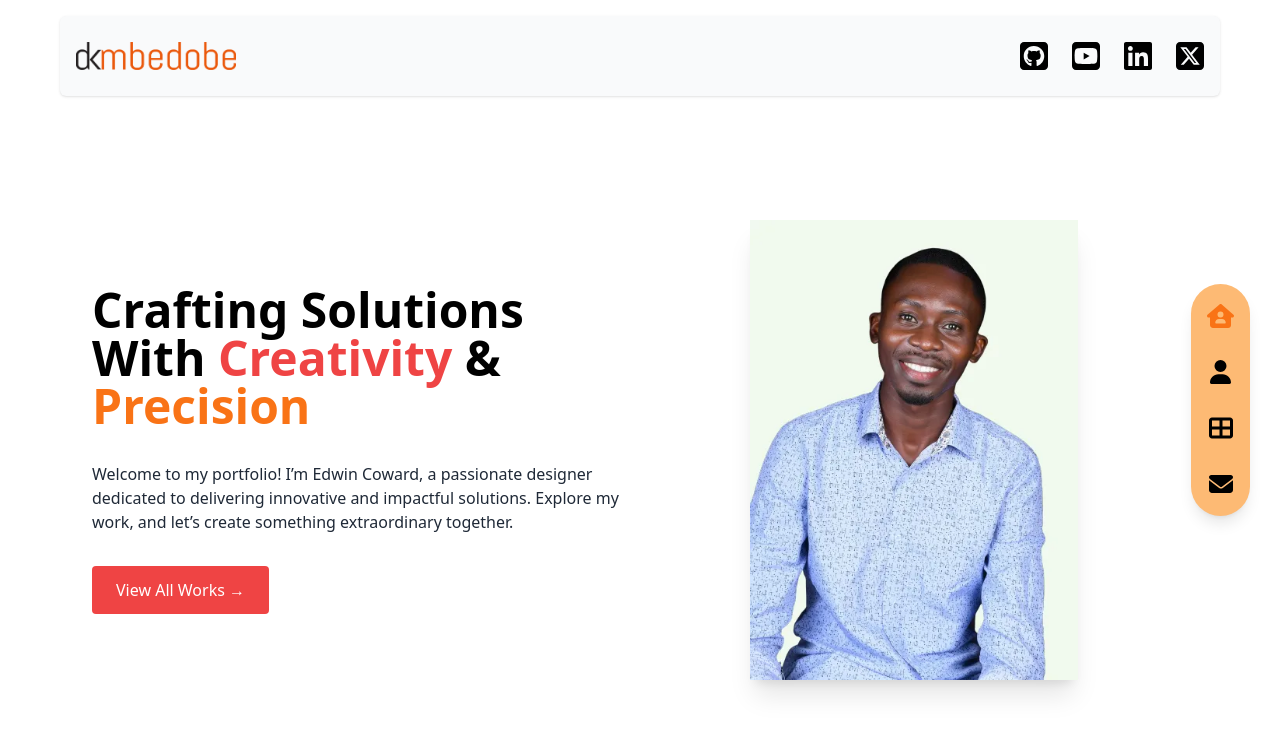
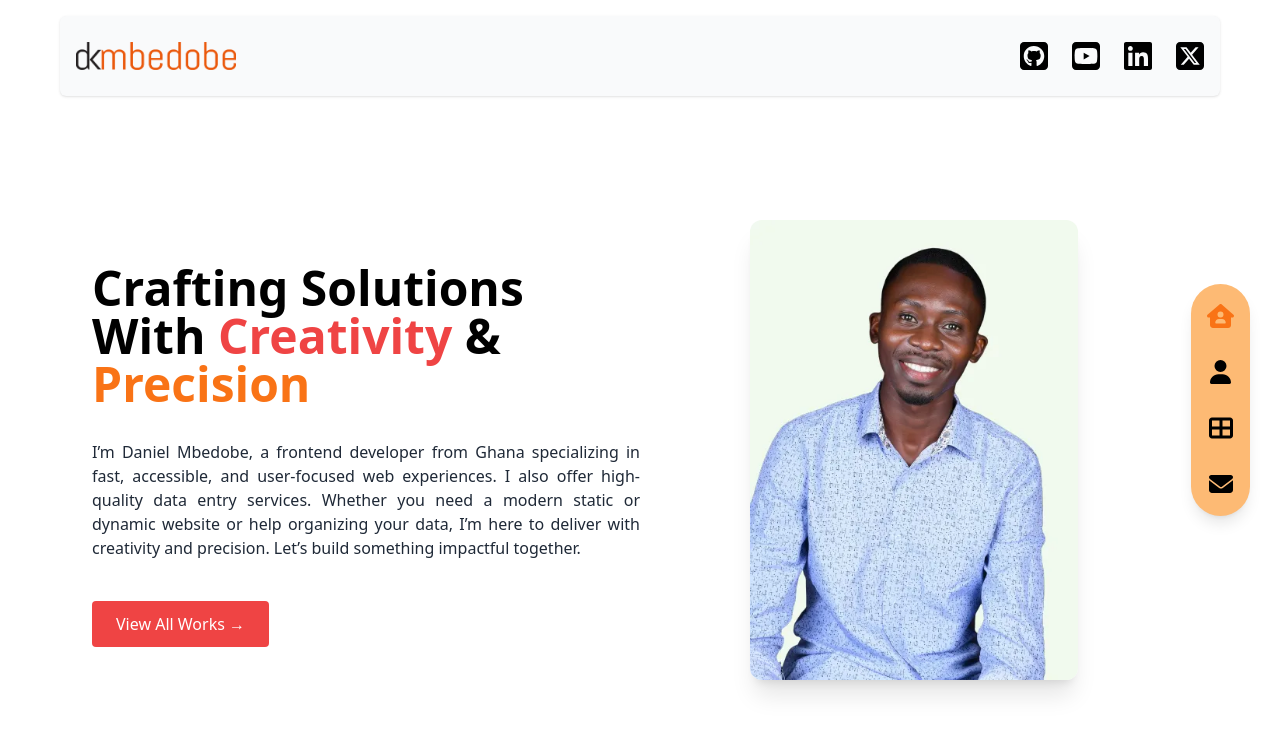
Before and after one commit to MBEDOBE/dkm, a React (Vite) app: page / in a window 1280 px wide. Shown: the top 734 px of the page. Built offline with nearby package versions, Linux system fonts and the light colour scheme.

Commit message:
home page finalised

```diff
--- a/package.json
+++ b/package.json
@@ -15,6 +15,7 @@
     "@fortawesome/free-regular-svg-icons": "^6.7.2",
     "@fortawesome/free-solid-svg-icons": "^6.7.2",
     "@fortawesome/react-fontawesome": "^0.2.2",
+    "framer-motion": "^12.7.3",
     "react": "19.1.0",
     "react-dom": "19.1.0",
     "react-hook-form": "^7.55.0",
--- a/src/pages/home/HomePage.jsx
+++ b/src/pages/home/HomePage.jsx
@@ -1,28 +1,53 @@
+import { Link } from "react-router-dom";
+import { motion } from "framer-motion";
+
 const HomePage = () => {
   return (
-    <section className="flex flex-col-reverse items-center justify-between w-full max-w-screen-xl min-h-screen px-4 pt-24 pb-10 mx-auto lg:py-0 lg:flex-row">
-      <div className="pb-4 space-y-8 text-center lg:pb-0 lg:w-1/2 lg:text-left">
+    <section className="flex flex-col-reverse items-center justify-between w-full max-w-screen-xl min-h-screen px-4 pb-10 mx-auto pt-28 lg:py-0 lg:flex-row">
+      {/* Left Side Text */}
+      <motion.div
+        className="pb-4 space-y-8 text-center lg:pb-0 lg:w-1/2 lg:text-left"
+        initial={{ opacity: 0, x: -50 }}
+        animate={{ opacity: 1, x: 0 }}
+        transition={{ duration: 0.8, delay: 0.2 }}
+      >
         <h2 className="text-4xl font-bold leading-tight md:text-5xl">
           Crafting Solutions With{" "}
           <span className="text-red-500">Creativity</span> &{" "}
           <span className="text-orange-500">Precision</span>
         </h2>
-        <p className="text-sm text-gray-800 md:text-base">
-          Welcome to my portfolio! I’m Edwin Coward, a passionate designer
-          dedicated to delivering innovative and impactful solutions. Explore my
-          work, and let’s create something extraordinary together.
+
+        <p className="pb-5 text-sm text-justify text-gray-800 md:text-base">
+          I’m Daniel Mbedobe, a frontend developer from Ghana specializing in
+          fast, accessible, and user-focused web experiences. I also offer
+          high-quality data entry services. Whether you need a modern static or
+          dynamic website or help organizing your data, I’m here to deliver with
+          creativity and precision. Let’s build something impactful together.
         </p>
-        <button className="px-6 py-3 text-white transition bg-red-500 rounded mb-7 lg:mb-0 hover:bg-red-600">
-          View All Works →
-        </button>
-      </div>
-      <div className="flex justify-center mb-8 md:w-1/2 md:mb-0">
+
+        <motion.div whileHover={{ scale: 1.05 }} whileTap={{ scale: 0.98 }}>
+          <Link
+            to="/portfolio"
+            className="px-6 py-3 text-white transition bg-red-500 rounded mb-7 lg:mb-0 hover:bg-red-600"
+          >
+            View All Works →
+          </Link>
+        </motion.div>
+      </motion.div>
+
+      {/* Right Side Image */}
+      <motion.div
+        className="flex justify-center mb-8 md:w-1/2 md:mb-0"
+        initial={{ opacity: 0, x: 50 }}
+        animate={{ opacity: 1, x: 0 }}
+        transition={{ duration: 0.8, delay: 0.4 }}
+      >
         <img
           src="/assets/pp.webp"
-          alt="Edwin Coward"
-          className="w-[60%] h-auto shadow-xl"
+          alt="Daniel Mbedobe"
+          className="w-[60%] h-auto shadow-xl rounded-xl"
         />
-      </div>
+      </motion.div>
     </section>
   );
 };
```
Also changed, not shown: 1 other file (tests, documents, lock files or other folders).
